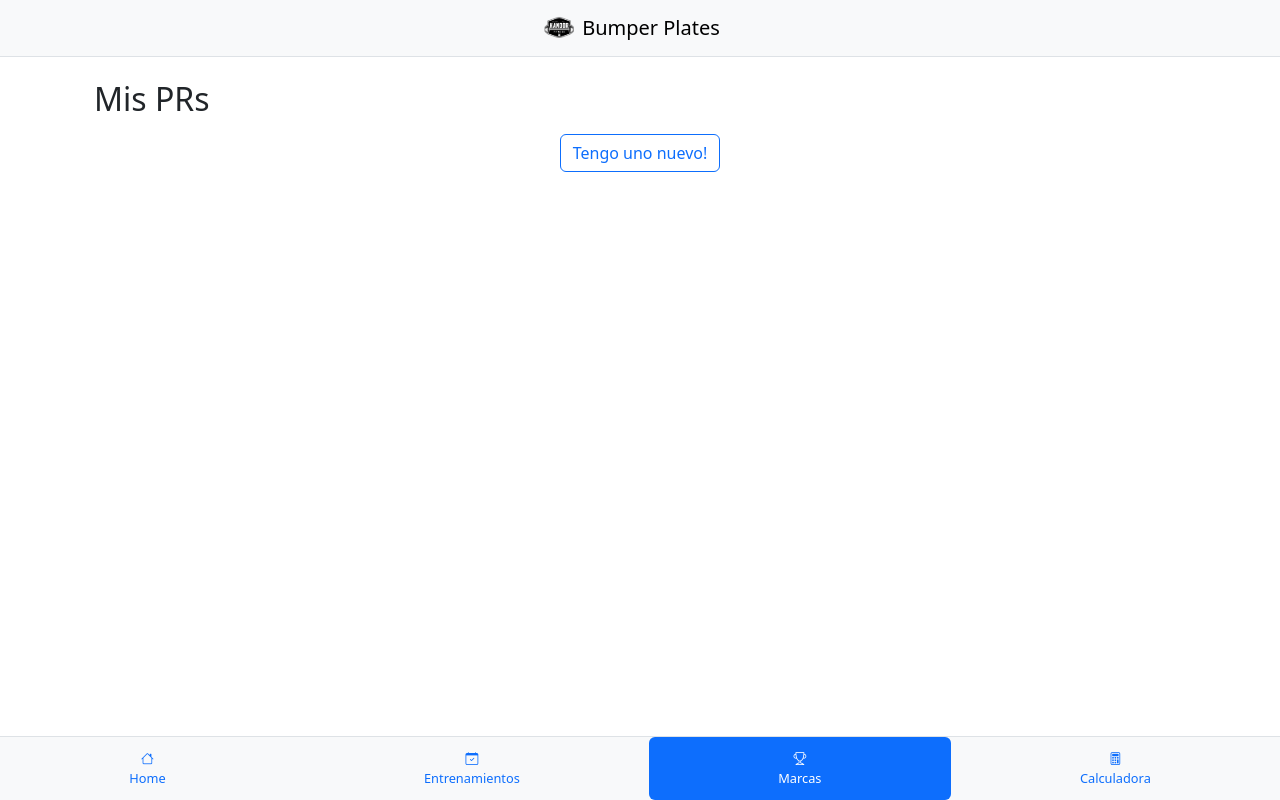
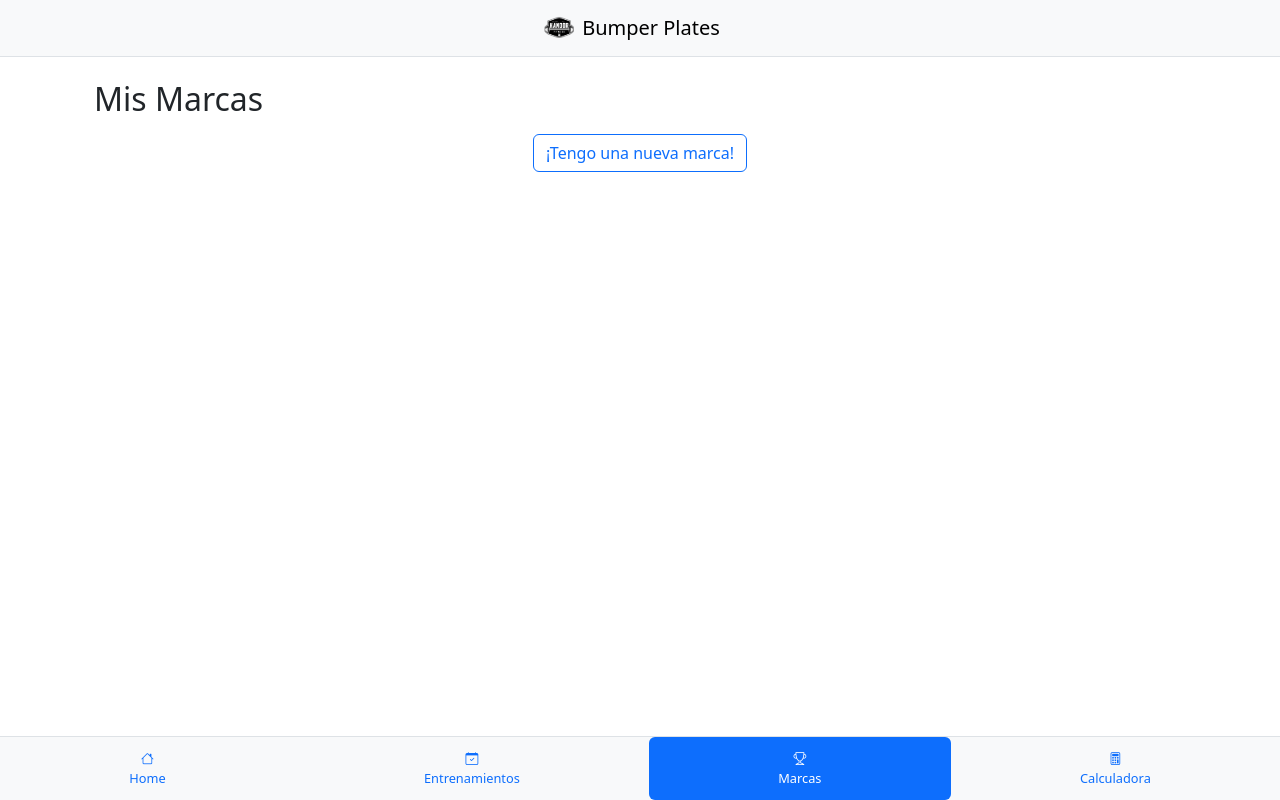
Before and after one commit to exondre/bumper-plates-front, an Angular app: page /marcas in a window 1280 px wide. Built offline with nearby package versions, Linux system fonts and the light colour scheme.

Commit message:
🩹 small improvements in PR module

```diff
--- a/package.json
+++ b/package.json
@@ -1,6 +1,6 @@
 {
   "name": "bumper-plates-front",
-  "version": "0.7.3",
+  "version": "0.7.4",
   "scripts": {
     "ng": "ng",
     "start": "ng serve",
--- a/src/app/features/personal-records/new-pr/new-pr.component.html
+++ b/src/app/features/personal-records/new-pr/new-pr.component.html
@@ -1,17 +1,17 @@
 <div class="container">
   <div class="card mx-auto shadow">
     <div class="card-header bg-primary text-white text-center">
-      <h4 class="mb-0">Registrando nuevo PR...</h4>
+      <h4 class="mb-0">Registrando nueva marca...</h4>
     </div>
     <div class="card-body">
       <form (ngSubmit)="saveNewRecord()" autocomplete="off">
         <div class="mb-3">
-          <label for="weightRecordName" class="form-label">Nombre del PR</label>
+          <label for="weightRecordName" class="form-label">Nombre</label>
           <input type="text" class="form-control" id="weightRecordName" [(ngModel)]="weightRecordName"
             name="weightRecordName" required>
         </div>
         <div class="mb-3">
-          <label for="weightRecord" class="form-label">Peso del PR</label>
+          <label for="weightRecord" class="form-label">Peso</label>
           <div class="input-group">
             <input type="number" class="form-control w-75" id="weightRecord" [(ngModel)]="weightRecord"
               name="weightRecord" required>
@@ -23,7 +23,7 @@
           </div>
         </div>
         <div class="mb-3">
-          <label for="recordExcerciseType" class="form-label">Tipo del PR</label>
+          <label for="recordExcerciseType" class="form-label">Tipo de ejercicio</label>
           <select id="recordExcerciseType" class="form-select" [(ngModel)]="recordExcerciseType"
             name="recordExcerciseType" required>
             @for (type of exerciseTypes; track type) {
--- a/src/app/features/personal-records/personal-records.component.html
+++ b/src/app/features/personal-records/personal-records.component.html
@@ -1,5 +1,5 @@
 <div class="container">
-  <h2 class="mb-2">Mis PRs</h2>
+  <h2 class="mb-2">Mis Marcas</h2>
   <app-new-pr *ngIf="showNewPR"></app-new-pr>
   <div *ngIf="!showNewPR && personalRecords.length > 0">
     <ul class="list-group">
@@ -22,6 +22,6 @@
     </ul>
   </div>
   <div class="mt-3 text-center" *ngIf="!showNewPR">
-    <button class="btn btn-outline-primary" (click)="addNewPR()">Tengo uno nuevo!</button>
+    <button class="btn btn-outline-primary" (click)="addNewPR()">¡Tengo una nueva marca!</button>
   </div>
 </div>
```
